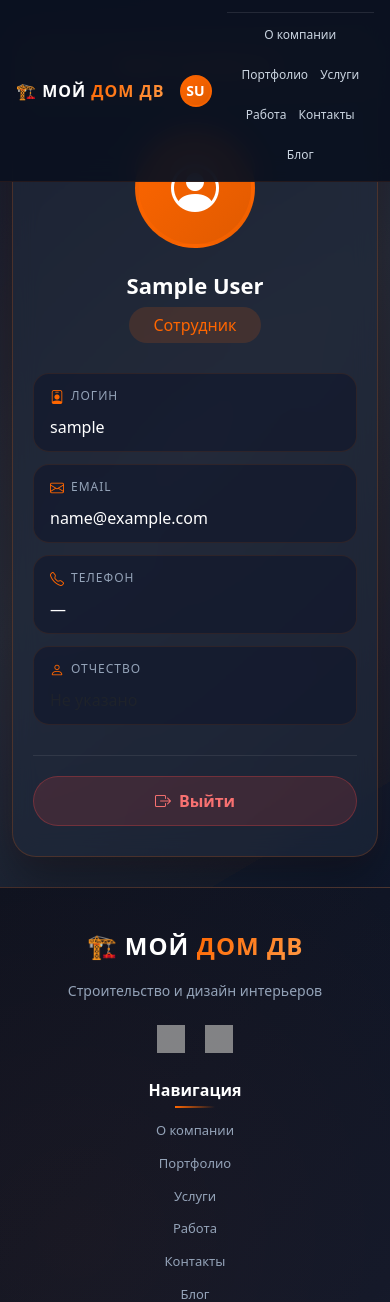
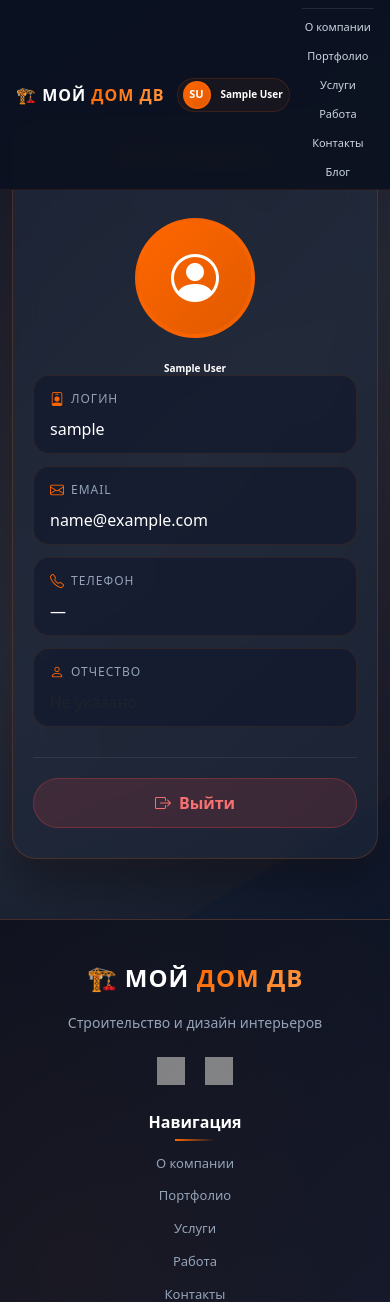
Before and after one commit to IceFox27/diploma, a Flask app: page /employee/profile in a window 390 px wide. Shown: the top 1302 px of the page. Run offline with Flask 3, Linux system fonts and the light colour scheme; the visitor is signed in with stand-in values (Sample User, id 1); grey boxes are pictures that could not be loaded.

Commit message:
Доработана вёрстка для профиля и аутентификации

```diff
--- a/app/routes/employee.py
+++ b/app/routes/employee.py
@@ -1,6 +1,7 @@
 from datetime import datetime
-from flask import Blueprint, render_template, redirect, flash, url_for, request
-from flask_login import login_user, logout_user, login_required, current_user  # Добавлен login_required и current_user
+from flask import Blueprint, render_template, redirect, url_for, request
+from flask_login import login_user, logout_user, login_required, current_user
+from functools import wraps
 
 from ..functions import save_picture
 from ..forms import RegistrationForm, LoginForm
@@ -10,7 +11,19 @@ from ..models.role import Role
 
 employee = Blueprint('employee', __name__)
 
+def director_required(f):
+    @wraps(f)
+    def decorated_function(*args, **kwargs):
+        if not current_user.is_authenticated:
+            return redirect(url_for('employee.login'))
+        if current_user.role.name != 'director':
+            return redirect(url_for('main.index'))
+        return f(*args, **kwargs)
+    return decorated_function
+
 @employee.route('/employee/register', methods=['POST', 'GET'])
+@login_required
+@director_required
 def register():
     form = RegistrationForm()
     if form.validate_on_submit():
@@ -32,11 +45,9 @@ def register():
         try:
             db.session.add(employee)
             db.session.commit()
-            flash(f"{form.login.data} успешно зарегистрирован", "success")
-            # НЕТ РЕДИРЕКТА - остаёмся на той же странице
         except Exception as e:
             print(str(e))
-            flash(f"При регистрации сотрудника произошла ошибка", "danger")
+            db.session.rollback()
 
     return render_template('employee/register.html', form=form)
 
@@ -52,13 +63,7 @@ def login():
             db.session.commit()
             login_user(employee, remember=form.remember.data)
             next_page = request.args.get('next')
-            flash(f"Поздравляем, {employee.first_name} {employee.last_name}! Вы успешно авторизованы", "success")
             return redirect(next_page) if next_page else redirect(url_for('main.index'))
-        else:
-            flash("Ошибка входа. Пожалуйста проверьте логин и пароль!", "danger")
-    else:
-        if request.method == 'POST':
-            flash("Ошибка валидации формы. Проверьте введенные данные!", "danger")
 
     return render_template('employee/login.html', form=form)
 
--- a/app/static/css/header.css
+++ b/app/static/css/header.css
@@ -8,6 +8,9 @@
     z-index: 1000;
     transition: all 0.3s ease;
     border-bottom: 1px solid rgba(255, 102, 0, 0.1);
+    height: 70px !important;
+    box-sizing: border-box;
+    overflow: visible;
 }
 
 .header.scrolled {
@@ -19,21 +22,26 @@
 .container-header {
     max-width: 1400px;
     margin: 0 auto;
-    padding: 16px 30px;
+    padding: 0 30px;
     display: flex;
     align-items: center;
     justify-content: space-between;
     gap: 30px;
+    height: 100% !important;
+    min-height: 70px;
+    box-sizing: border-box;
 }
 
 .header-logo {
-    font-size: 24px;
+    font-size: 22px;
     font-weight: 800;
     color: white;
     text-decoration: none;
     letter-spacing: 1px;
     transition: all 0.3s ease;
     white-space: nowrap;
+    line-height: 1;
+    display: inline-block;
 }
 
 .header-logo:hover {
@@ -49,25 +57,30 @@
 
 .header-nav {
     display: flex;
-    gap: 32px;
+    gap: 28px;
     flex: 1;
     justify-content: center;
+    align-items: center;
+    margin: 0;
+    padding: 0;
 }
 
 .header-nav a {
     color: #cbd5e1;
     text-decoration: none;
-    font-size: 16px;
+    font-size: 15px;
     font-weight: 500;
     transition: all 0.3s ease;
     position: relative;
-    padding: 8px 0;
+    padding: 6px 0;
+    line-height: 1;
+    display: inline-block;
 }
 
 .header-nav a::after {
     content: '';
     position: absolute;
-    bottom: 0;
+    bottom: -2px;
     left: 50%;
     transform: translateX(-50%);
     width: 0;
@@ -85,70 +98,127 @@
 }
 
 .header-profile {
-    display: flex;
-    align-items: center;
-    justify-content: center;
-    text-decoration: none;
+    display: flex !important;
+    align-items: center !important;
+    gap: 10px !important;
+    text-decoration: none !important;
     transition: all 0.3s ease;
+    padding: 4px 12px 4px 8px !important;
+    background: rgba(255, 102, 0, 0.05) !important;
+    border-radius: 40px !important;
+    border: 1px solid rgba(255, 102, 0, 0.15) !important;
+    height: 46px !important;
+    min-height: 46px !important;
+    max-height: 46px !important;
+    box-sizing: border-box !important;
+    margin: 0;
+}
+
+.header-profile:hover {
+    background: rgba(255, 102, 0, 0.1) !important;
+    border-color: rgba(255, 102, 0, 0.3) !important;
+    transform: translateY(-1px);
+}
+
+.profile-info {
+    display: flex !important;
+    flex-direction: column !important;
+    align-items: flex-end !important;
+    line-height: 1.2 !important;
+    margin: 0;
+    padding: 0;
+}
+
+.profile-name {
+    color: white !important;
+    font-size: 13px !important;
+    font-weight: 600 !important;
+    line-height: 1.3 !important;
+    margin: 0 !important;
+    padding: 0 !important;
+}
+
+.profile-role {
+    color: #ff6600 !important;
+    font-size: 10px !important;
+    font-weight: 500 !important;
+    opacity: 0.8;
+    line-height: 1.3 !important;
+    margin: 0 !important;
+    padding: 0 !important;
 }
 
 .profile-avatar {
-    width: 40px;
-    height: 40px;
-    border-radius: 50%;
-    object-fit: cover;
-    border: 2px solid rgba(255, 102, 0, 0.5);
+    width: 36px !important;
+    height: 36px !important;
+    min-width: 36px !important;
+    min-height: 36px !important;
+    border-radius: 50% !important;
+    object-fit: cover !important;
+    border: 2px solid rgba(255, 102, 0, 0.5) !important;
     transition: all 0.3s ease;
+    margin: 0;
+    padding: 0;
 }
 
 .header-profile:hover .profile-avatar {
-    border-color: #ff6600;
+    border-color: #ff6600 !important;
     transform: scale(1.05);
-    box-shadow: 0 0 15px rgba(255, 102, 0, 0.3);
+    box-shadow: 0 0 12px rgba(255, 102, 0, 0.3);
 }
 
 .profile-icon {
-    width: 40px;
-    height: 40px;
-    border-radius: 50%;
-    background: linear-gradient(135deg, #ff6600, #e05a00);
-    display: flex;
-    align-items: center;
-    justify-content: center;
-    color: white;
-    font-weight: 700;
-    font-size: 16px;
+    width: 36px !important;
+    height: 36px !important;
+    min-width: 36px !important;
+    min-height: 36px !important;
+    border-radius: 50% !important;
+    background: linear-gradient(135deg, #ff6600, #e05a00) !important;
+    display: flex !important;
+    align-items: center !important;
+    justify-content: center !important;
+    color: white !important;
+    font-weight: 700 !important;
+    font-size: 14px !important;
     transition: all 0.3s ease;
-    border: 2px solid rgba(255, 102, 0, 0.5);
+    border: 2px solid rgba(255, 102, 0, 0.5) !important;
+    margin: 0;
+    padding: 0;
 }
 
 .header-profile:hover .profile-icon {
     transform: scale(1.05);
-    box-shadow: 0 0 15px rgba(255, 102, 0, 0.3);
-    border-color: #ff6600;
+    box-shadow: 0 0 12px rgba(255, 102, 0, 0.3);
+    border-color: #ff6600 !important;
 }
 
 .header-login {
-    padding: 10px 24px;
+    padding: 8px 20px;
     background: linear-gradient(135deg, #ff6600, #e05a00);
     color: white;
     text-decoration: none;
     border-radius: 40px;
     font-weight: 600;
-    font-size: 14px;
+    font-size: 13px;
     transition: all 0.3s ease;
     white-space: nowrap;
+    line-height: 1;
+    display: inline-block;
 }
 
 .header-login:hover {
-    transform: translateY(-2px);
-    box-shadow: 0 5px 15px rgba(255, 102, 0, 0.4);
+    transform: translateY(-1px);
+    box-shadow: 0 4px 12px rgba(255, 102, 0, 0.4);
     background: linear-gradient(135deg, #e05a00, #cc4e00);
 }
 
 @media (max-width: 1024px) {
+    .header {
+        height: 65px !important;
+    }
+
     .container-header {
-        padding: 12px 20px;
+        padding: 0 20px;
     }
 
     .header-nav {
@@ -162,19 +232,53 @@
     .header-logo {
         font-size: 20px;
     }
+
+    .profile-avatar, .profile-icon {
+        width: 32px !important;
+        height: 32px !important;
+        min-width: 32px !important;
+        min-height: 32px !important;
+    }
+
+    .profile-icon {
+        font-size: 13px !important;
+    }
+
+    .profile-name {
+        font-size: 12px !important;
+    }
+
+    .profile-role {
+        font-size: 9px !important;
+    }
+
+    .header-profile {
+        height: 42px !important;
+        min-height: 42px !important;
+        max-height: 42px !important;
+        padding: 3px 10px 3px 8px !important;
+        gap: 8px;
+    }
 }
 
 @media (max-width: 768px) {
+    .header {
+        height: auto !important;
+        min-height: 60px;
+    }
+
     .container-header {
         flex-wrap: wrap;
-        padding: 12px 16px;
-        gap: 15px;
+        padding: 8px 16px;
+        gap: 12px;
+        height: auto !important;
+        min-height: auto;
     }
 
     .header-nav {
         order: 3;
         width: 100%;
-        gap: 15px;
+        gap: 12px;
         justify-content: center;
         flex-wrap: wrap;
         padding-top: 8px;
@@ -182,8 +286,8 @@
     }
 
     .header-nav a {
-        font-size: 13px;
-        padding: 5px 0;
+        font-size: 12px;
+        padding: 4px 0;
     }
 
     .header-logo {
@@ -191,27 +295,45 @@
     }
 
     .profile-avatar, .profile-icon {
-        width: 35px;
-        height: 35px;
+        width: 30px !important;
+        height: 30px !important;
+        min-width: 30px !important;
+        min-height: 30px !important;
     }
 
     .profile-icon {
-        font-size: 14px;
+        font-size: 12px !important;
+    }
+
+    .profile-name {
+        font-size: 11px !important;
+    }
+
+    .profile-role {
+        font-size: 8px !important;
+    }
+
+    .header-profile {
+        height: 38px !important;
+        min-height: 38px !important;
+        max-height: 38px !important;
+        padding: 2px 8px 2px 6px !important;
+        gap: 6px;
     }
 
     .header-login {
-        padding: 8px 18px;
-        font-size: 13px;
+        padding: 6px 16px;
+        font-size: 12px;
     }
 }
 
 @media (max-width: 480px) {
     .header-nav {
-        gap: 12px;
+        gap: 10px;
     }
 
     .header-nav a {
-        font-size: 12px;
+        font-size: 11px;
     }
 
     .header-logo {
@@ -219,7 +341,28 @@
     }
 
     .profile-avatar, .profile-icon {
-        width: 32px;
-        height: 32px;
+        width: 28px !important;
+        height: 28px !important;
+        min-width: 28px !important;
+        min-height: 28px !important;
+    }
+
+    .profile-icon {
+        font-size: 11px !important;
+    }
+
+    .profile-name {
+        font-size: 10px !important;
+    }
+
+    .profile-role {
+        display: none !important;
+    }
+
+    .header-profile {
+        padding: 2px 6px 2px 5px !important;
+        height: 34px !important;
+        min-height: 34px !important;
+        max-height: 34px !important;
     }
 }
--- a/app/static/css/profile.css
+++ b/app/static/css/profile.css
@@ -1,14 +1,9 @@
-html, body {
-    overflow-x: hidden;
-    overflow-y: auto;
-}
-
 .profile-page {
     min-height: 100vh;
     background: linear-gradient(135deg, #0F172A 0%, #1E293B 50%, #0F172A 100%);
     position: relative;
     overflow: hidden;
-    padding: 60px 0;
+    padding: 140px 0 80px;
 }
 
 .profile-page::before {
@@ -231,7 +226,7 @@ html, body {
 
 @media (max-width: 768px) {
     .profile-page {
-        padding: 30px 0;
+        padding: 120px 0 60px;
     }
 
     .profile-header {
--- a/app/static/css/register.css
+++ b/app/static/css/register.css
@@ -8,7 +8,7 @@ body {
     background: linear-gradient(135deg, #0F172A 0%, #1E293B 50%, #0F172A 100%);
     position: relative;
     overflow: hidden;
-    padding: 40px 0 60px;
+    padding: 140px 0 80px;
 }
 
 .register-page::before {
@@ -185,7 +185,7 @@ input:-webkit-autofill:focus {
 
 @media (max-width: 768px) {
     .register-page {
-        padding: 20px 0 40px;
+        padding: 120px 0 60px;
     }
 
     .register-card .card-header {
--- a/app/templates/main/_header.html
+++ b/app/templates/main/_header.html
@@ -15,13 +15,16 @@
                 {% if current_user.avatar %}
                     <img src="{{ url_for('static', filename='upload/' + current_user.avatar) }}"
                          alt="{{ current_user.first_name }} {{ current_user.last_name }}"
-                         class="profile-avatar"
-                         title="{{ current_user.first_name }} {{ current_user.last_name }}">
+                         class="profile-avatar">
                 {% else %}
-                    <div class="profile-icon" title="{{ current_user.first_name }} {{ current_user.last_name }}">
+                    <div class="profile-icon">
                         {{ current_user.first_name[0] }}{{ current_user.last_name[0] }}
                     </div>
                 {% endif %}
+                <div class="profile-info">
+                    <span class="profile-name">{{ current_user.first_name }} {{ current_user.last_name }}</span>
+                    <span class="profile-role">{{ current_user.role.display_name if current_user.role else 'Сотрудник' }}</span>
+                </div>
             </a>
         {% else %}
             <a href="{{ url_for('employee.login') }}" class="header-login" id="loginBtn">Войти</a>
```
Also changed, not shown: app/static/css/login.css (+15 -16 lines), app/templates/employee/login.html (+3 -9 lines).
